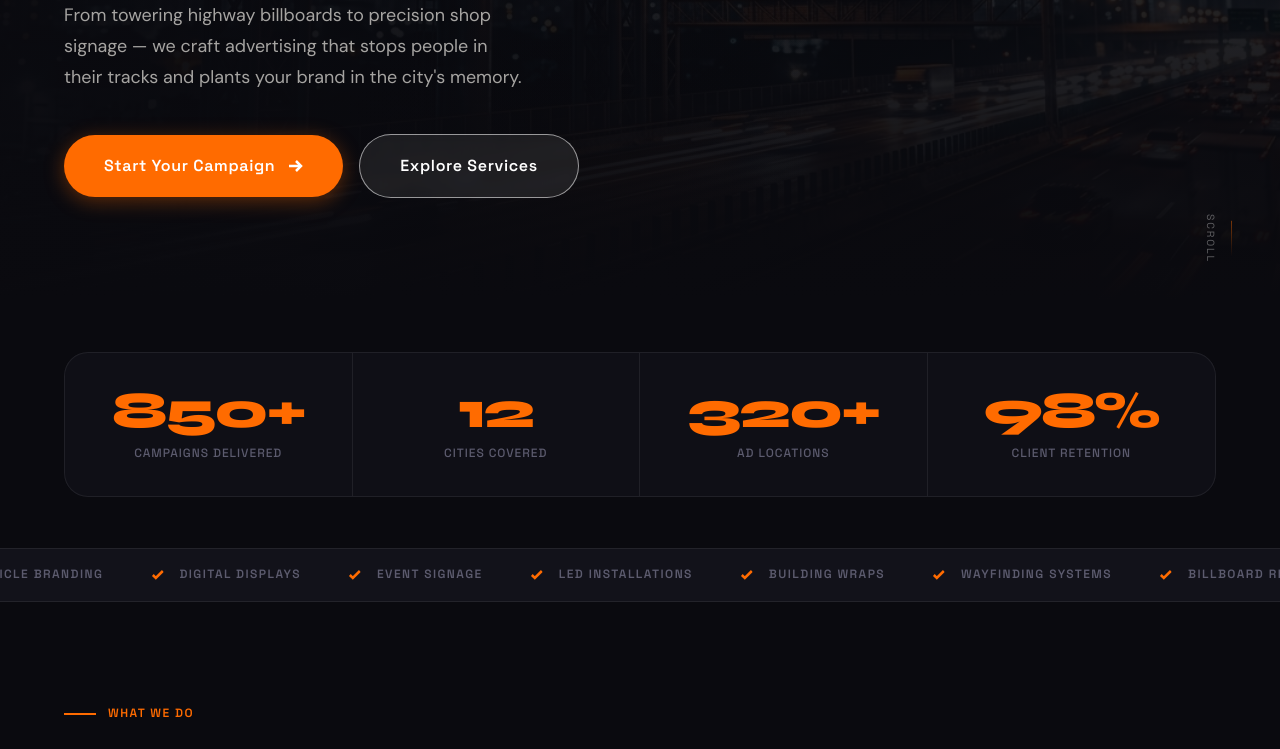
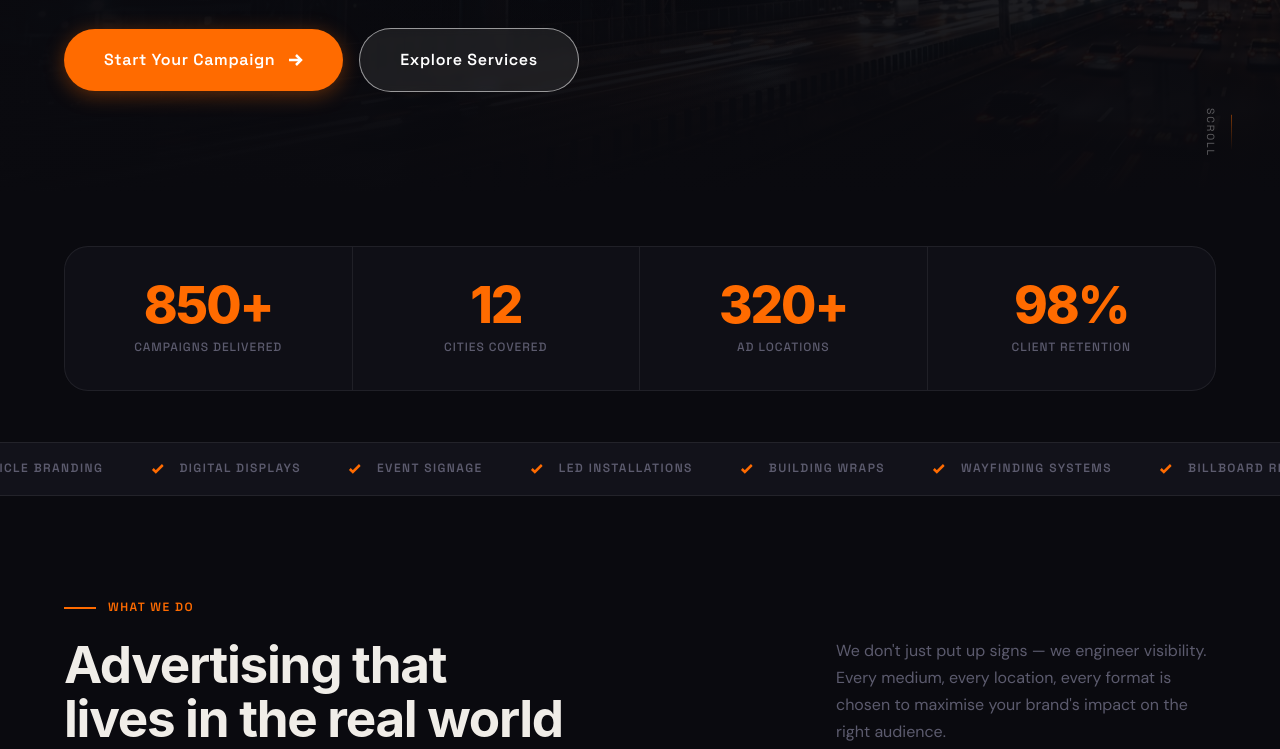
Before and after one commit to venkat2005code/Signage-Billboard-Advertising-Company, a plain HTML site: page index.html in a window 1280 px wide. Shown: the part 628-1377 px from the top of the page. Drawn offline with Linux system fonts and the light colour scheme.

Commit message:
chore: remove Syne font and use Inter for display

```diff
--- a/css/variables.css
+++ b/css/variables.css
@@ -4,7 +4,7 @@
    ============================================================ */
 
 /* ── Google Fonts Import ── */
-@import url('https://fonts.googleapis.com/css2?family=Syne:wght@400;500;600;700;800&family=DM+Sans:ital,opsz,wght@0,9..40,300;0,9..40,400;0,9..40,500;0,9..40,600;1,9..40,400&family=Space+Grotesk:wght@300;400;500;600;700&display=swap');
+@import url('https://fonts.googleapis.com/css2?family=DM+Sans:ital,opsz,wght@0,9..40,300;0,9..40,400;0,9..40,500;0,9..40,600;1,9..40,400&family=Space+Grotesk:wght@300;400;500;600;700&display=swap');
 
 /* ── Root Tokens ── */
 :root {
@@ -43,7 +43,7 @@
   --header-blur-bg:     rgba(10, 10, 15, 0.88);
 
   /* Typography */
-  --font-display:       'Syne', sans-serif;
+  --font-display:       'Inter', sans-serif;
   --font-body:          'DM Sans', sans-serif;
   --font-ui:            'Space Grotesk', sans-serif;
 
```
